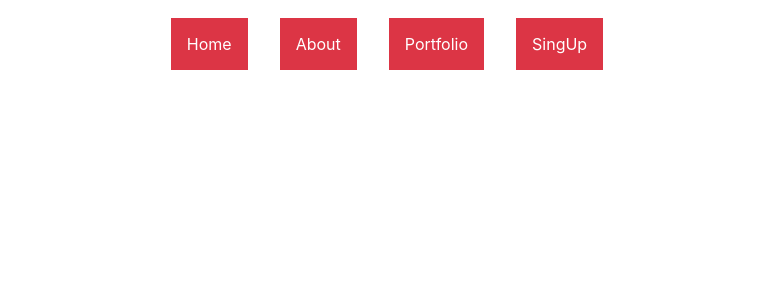
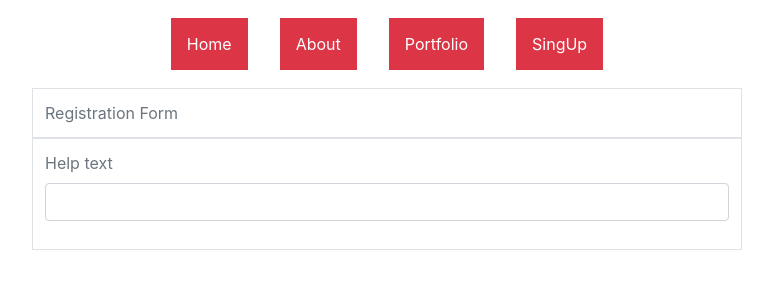
Before and after one commit to NaimBiswas/react-js-practice, a React (Create React App) app: page /singup in a window 1280 px wide. Shown: the top 300 px of the page, without its empty margins (253-1026 px from the left). Built offline with nearby package versions, Linux system fonts and the light colour scheme.

Commit message:
create a register form

```diff
--- a/src/components/SingUpForm.js
+++ b/src/components/SingUpForm.js
@@ -3,8 +3,29 @@ import React, { Component } from 'react'
 export default class SingUpForm extends Component {
    render() {
       return (
-         <div>
+         <div className='pt-4 col-lg-8 offset-lg-2'>
+            <table className='table table-bordered'>
+               <thead>
+                  <tr>
+                  <td className='text-secondary'>
+                     Registration Form
+                  </td>
+               </tr>
+               </thead>
 
+               <tbody>
+                  <tr>
+                  <td>
+                     <form>
+                        <div className="form-group">
+                           <label className='text-secondary'>Help text</label>
+                           <input type="text" name="" id="" className="form-control" placeholder=""      aria-describedby="helpId"/>
+                       </div>
+                    </form>
+                  </td>
+               </tr>
+               </tbody>
+            </table>
          </div>
       )
    }
```
Also changed, not shown: 1 other file (tests, documents, lock files or other folders).
